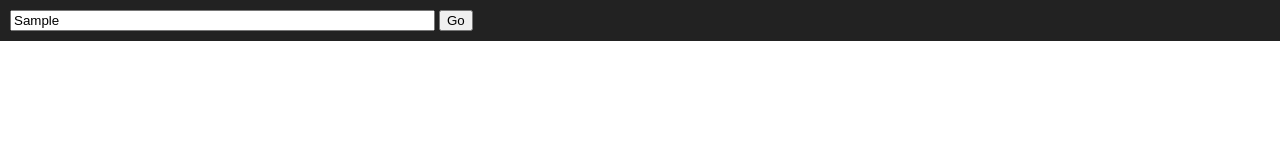
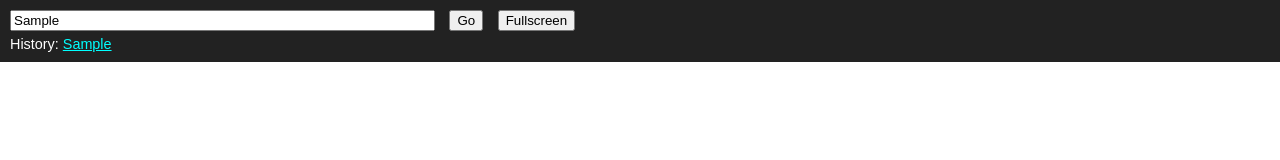
Before and after one commit to TW-LaMe/browser-bypasses, a plain HTML site: page double iframe.html in a window 1280 px wide. Both pictures are taken after typing "Sample" into the empty fields and a click on the button "Go". Drawn offline with Linux system fonts and the light colour scheme.

Commit message:
Update double iframe.html

```diff
--- a/double iframe.html
+++ b/double iframe.html
@@ -1,9 +1,9 @@
 <!DOCTYPE html>
 <html>
 <head>
-  <title>Double Iframe Bypass</title>
+  <title>very real work</title>
   <style>
-    body { margin: 0; padding: 0; }
+    body { margin: 0; padding: 0; font-family: sans-serif; }
     #controls {
       position: fixed;
       top: 0;
@@ -14,10 +14,23 @@
       padding: 10px;
       z-index: 9999;
     }
+    #controls input, #controls button {
+      margin-right: 10px;
+    }
     iframe {
       border: none;
       width: 100%;
-      height: calc(100vh - 50px);
+      height: calc(100vh - 60px);
+    }
+    #history {
+      margin-top: 5px;
+      font-size: 0.9em;
+    }
+    #history a {
+      color: #00ffff;
+      margin-right: 10px;
+      text-decoration: underline;
+      cursor: pointer;
     }
   </style>
 </head>
@@ -25,25 +38,54 @@
   <div id="controls">
     <input type="text" id="siteUrl" placeholder="Enter site URL (e.g. https://example.com)" size="50">
     <button onclick="loadSite()">Go</button>
+    <button onclick="goFullscreen()">Fullscreen</button>
+    <div id="history"></div>
   </div>
 
-  <iframe id="outerFrame">
-    <html>
-      <body>
-        <iframe id="innerFrame" src=""></iframe>
-      </body>
-    </html>
-  </iframe>
+  <iframe id="outerFrame"></iframe>
 
   <script>
+    const historyList = [];
+
     function loadSite() {
       const url = document.getElementById('siteUrl').value;
-      const outerFrame = document.getElementById('outerFrame');
+      if (!url) return;
 
-      // Create a nested iframe structure dynamically
-      outerFrame.srcdoc = `
+      // Update iframe with nested iframe
+      document.getElementById('outerFrame').srcdoc = `
         <iframe src="${url}" style="width:100%; height:100%; border:none;"></iframe>
       `;
+
+      // Add to history- erm i mean very real work log
+      if (!historyList.includes(url)) {
+        historyList.push(url);
+        updateHistory();
+      }
+    }
+
+    function updateHistory() {
+      const historyDiv = document.getElementById('history');
+      historyDiv.innerHTML = 'History: ';
+      historyList.forEach(url => {
+        const link = document.createElement('a');
+        link.textContent = url;
+        link.onclick = () => {
+          document.getElementById('siteUrl').value = url;
+          loadSite();
+        };
+        historyDiv.appendChild(link);
+      });
+    }
+
+    function goFullscreen() {
+      const iframe = document.getElementById('outerFrame');
+      if (iframe.requestFullscreen) {
+        iframe.requestFullscreen();
+      } else if (iframe.webkitRequestFullscreen) {
+        iframe.webkitRequestFullscreen();
+      } else if (iframe.msRequestFullscreen) {
+        iframe.msRequestFullscreen();
+      }
     }
   </script>
 </body>
```
